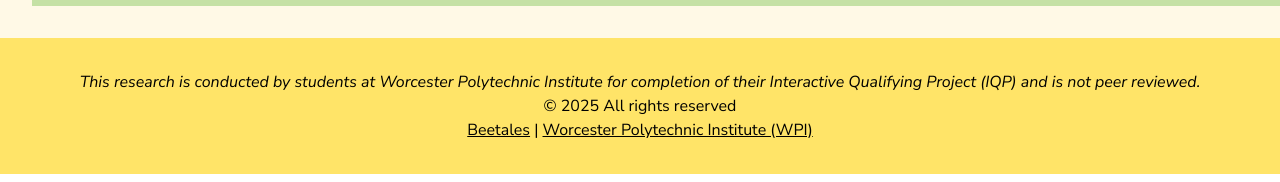
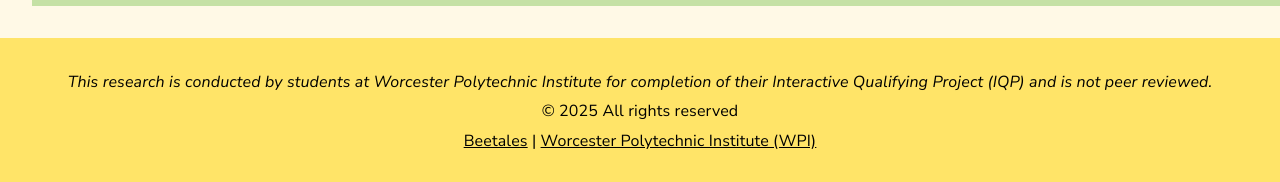
Before and after one commit to VoDylan/beetalesproj, a React (Vite) app: page / in a window 1280 px wide. Shown: the part 2470-2652 px from the top of the page. Built offline with nearby package versions, Linux system fonts and the light colour scheme.

Commit message:
Updating stuff

```diff
--- a/src/Components/Footer.tsx
+++ b/src/Components/Footer.tsx
@@ -20,17 +20,17 @@ function Footer() {
             <Container maxWidth="xl">
                 <Grid container direction="column" alignItems="center">
                     <Grid size={{xs:12}}>
-                        <Typography color="black" variant="body" align="center" gutterBottom fontFamily="Nunito Sans" fontStyle={'italic'}>
+                        <Typography color="black" fontSize={'1rem'} align="center" gutterBottom fontFamily="Nunito Sans" fontStyle={'italic'}>
                             This research is conducted by students at Worcester Polytechnic Institute for completion of their Interactive Qualifying Project (IQP) and is not peer reviewed.
                         </Typography>
                     </Grid>
                     <Grid size={{xs:12}}>
-                        <Typography color="black" variant="body" align="center" gutterBottom fontFamily="Nunito Sans">
+                        <Typography color="black" fontSize={'1rem'} align="center" gutterBottom fontFamily="Nunito Sans">
                             © 2025 All rights reserved
                         </Typography>
                     </Grid>
                     <Grid size={{xs:12}}>
-                        <Typography color="black" variant="body" align="center" fontFamily="Nunito Sans">
+                        <Typography color="black" fontSize={'1rem'}  align="center" fontFamily="Nunito Sans">
                             <Link href="https://www.beetales.com.hk/" color="inherit" underline="always" target="_blank" rel="noopener">
                                 Beetales
                             </Link>
```
